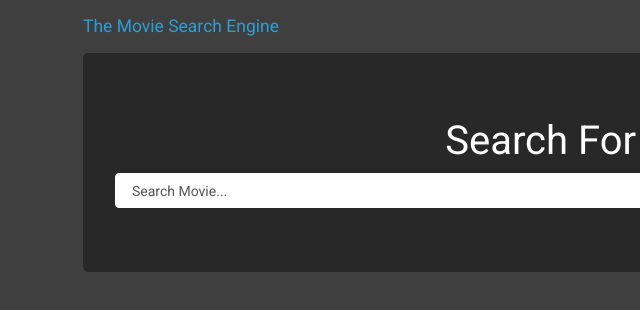
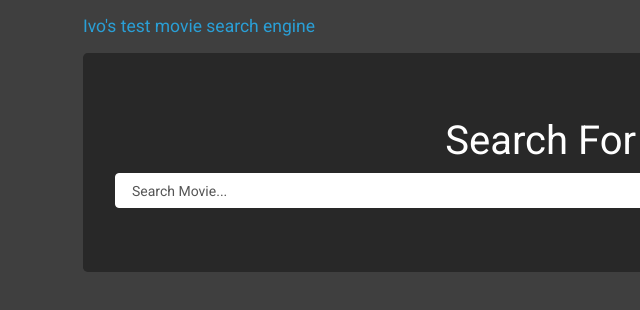
Before and after one commit to Ivo8601/MovieSearch, a plain HTML site: page index.html in a window 1280 px wide. Shown: the full height of the page, 2-642 px from the left. Drawn offline with nearby package versions, Linux system fonts and the light colour scheme.

Commit message:
Added comments

```diff
--- a/index.html
+++ b/index.html
@@ -5,22 +5,28 @@
     <meta name="viewport" content="width=device-width, initial-scale=1.0" />
     <meta http-equiv="X-UA-Compatible" content="ie=edge" />
     <title>Movie Info</title>
+    <!-- Bootstrap modified version "Bootswatch" link below -->
     <link
       rel="stylesheet"
       href="https://bootswatch.com/4/cyborg/bootstrap.min.css"
     />
+    <!-- Custom stylesheet link below -->
     <link rel="stylesheet" href="css/main.css" />
   </head>
 
   <body>
+    <!-- Main body structure starts below -->
+    <main>
       <nav class="navbar navbar-default">
         <div class="container">
           <div class="navbar-header">
-          <a class="navbar-brand" href="index.html">The Movie Search Engine</a>
+            <a class="navbar-brand" href="index.html"
+              >Ivo's test movie search engine</a
+            >
           </div>
         </div>
       </nav>
-
+      <!-- Bootstrap Jumbotron was used below for Search Box display -->
       <div class="container">
         <div class="jumbotron">
           <h3 class="text-center">Search For Any Movie</h3>
@@ -38,7 +44,7 @@
       <div class="container">
         <div id="movies" class="row"></div>
       </div>
-
+      <!-- Script links below -->
       <script
         src="https://code.jquery.com/jquery-3.4.1.min.js"
         integrity="sha256-CSXorXvZcTkaix6Yvo6HppcZGetbYMGWSFlBw8HfCJo="
@@ -47,5 +53,7 @@
 
       <script src="https://unpkg.com/axios/dist/axios.min.js"></script>
       <script src="js/main.js"></script>
+    </main>
+    <!-- End of Main body content -->
   </body>
 </html>
```
Lines whose indentation alone changed are shown as unchanged.
